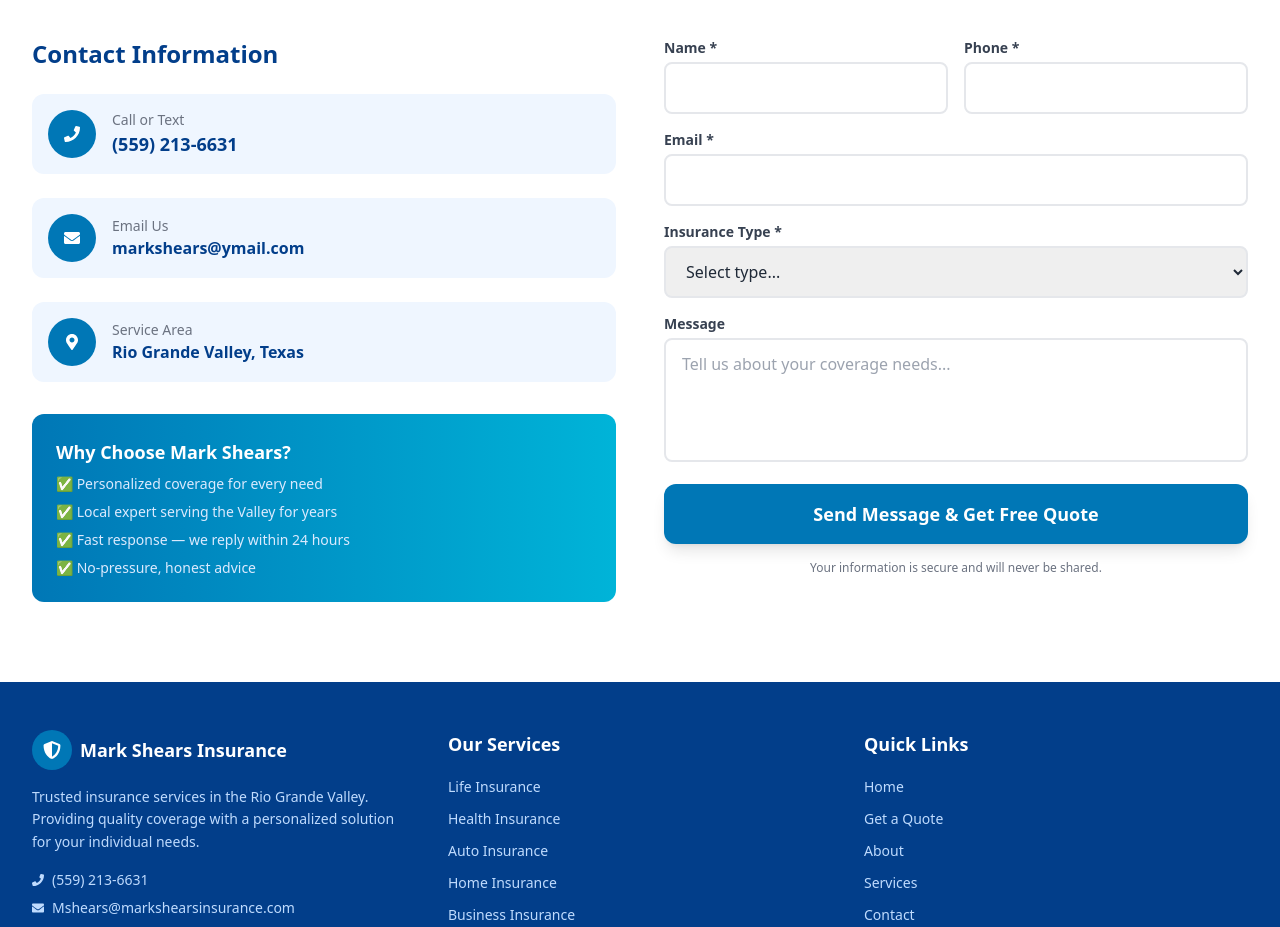
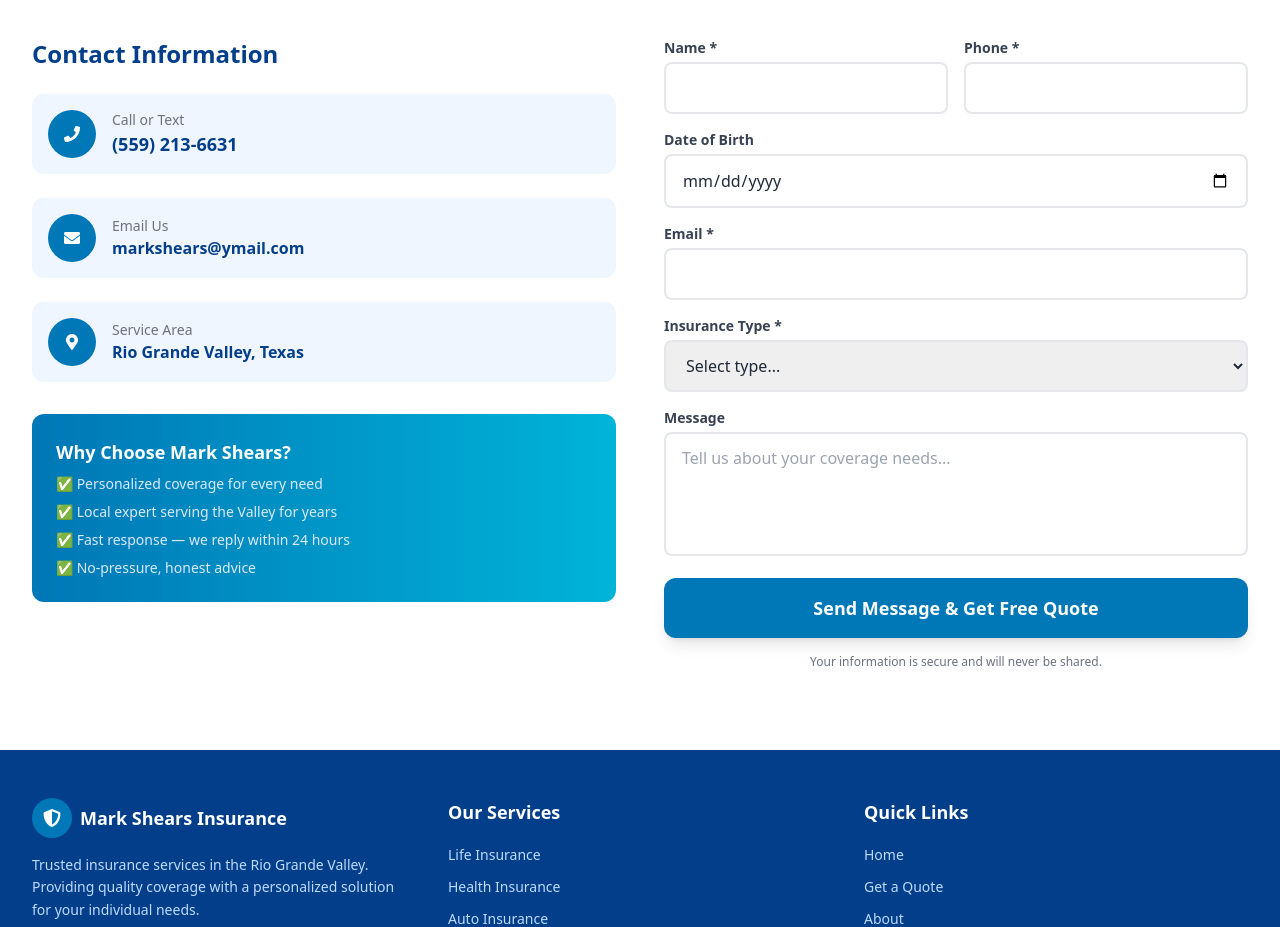
Before and after one commit to kamishakes13-prog/mark-shears-insurance, a React (Vite) app: page / in a window 1280 px wide. Shown: the part 3200-4127 px from the top of the page. Built offline with nearby package versions, Linux system fonts and the light colour scheme.

Commit message:
Add Date of Birth field to Free Quote form in Contact.jsx

```diff
--- a/src/components/Contact.jsx
+++ b/src/components/Contact.jsx
@@ -5,7 +5,7 @@ import { FaPhone, FaEnvelope, FaMapMarkerAlt, FaCheckCircle } from 'react-icons/
 const insuranceTypes = ['Life', 'Health', 'Retirement', 'Annuities', 'Auto', 'Home', 'Umbrella', 'Commercial', 'BOP', 'Other']
 
 export default function Contact() {
-  const [formData, setFormData] = useState({ name: '', email: '', phone: '', type: '', message: '' })
+  const [formData, setFormData] = useState({ name: '', email: '', phone: '', dob: '', type: '', message: '' })
   const [submitted, setSubmitted] = useState(false)
   const [submitting, setSubmitting] = useState(false)
 
@@ -29,6 +29,7 @@ export default function Contact() {
           name: formData.name,
           email: formData.email,
           phone: formData.phone,
+          date_of_birth: formData.dob,
           insurance_type: formData.type,
           message: formData.message,
           _subject: `New Insurance Lead: ${formData.name} - ${formData.type}`
@@ -149,6 +150,12 @@ export default function Contact() {
                   </div>
                 </div>
                 <div>
+                  <label className="block text-sm font-semibold text-gray-700 mb-1">Date of Birth</label>
+                  <input type="date" name="dob" value={formData.dob} onChange={handleChange}
+                    max={new Date().toISOString().split('T')[0]}
+                    className="w-full border-2 border-gray-200 rounded-lg px-4 py-3 focus:border-primary focus:outline-none" />
+                </div>
+                <div>
                   <label className="block text-sm font-semibold text-gray-700 mb-1">Email *</label>
                   <input type="email" name="email" value={formData.email} onChange={handleChange} required
                     className="w-full border-2 border-gray-200 rounded-lg px-4 py-3 focus:border-primary focus:outline-none" />
```
